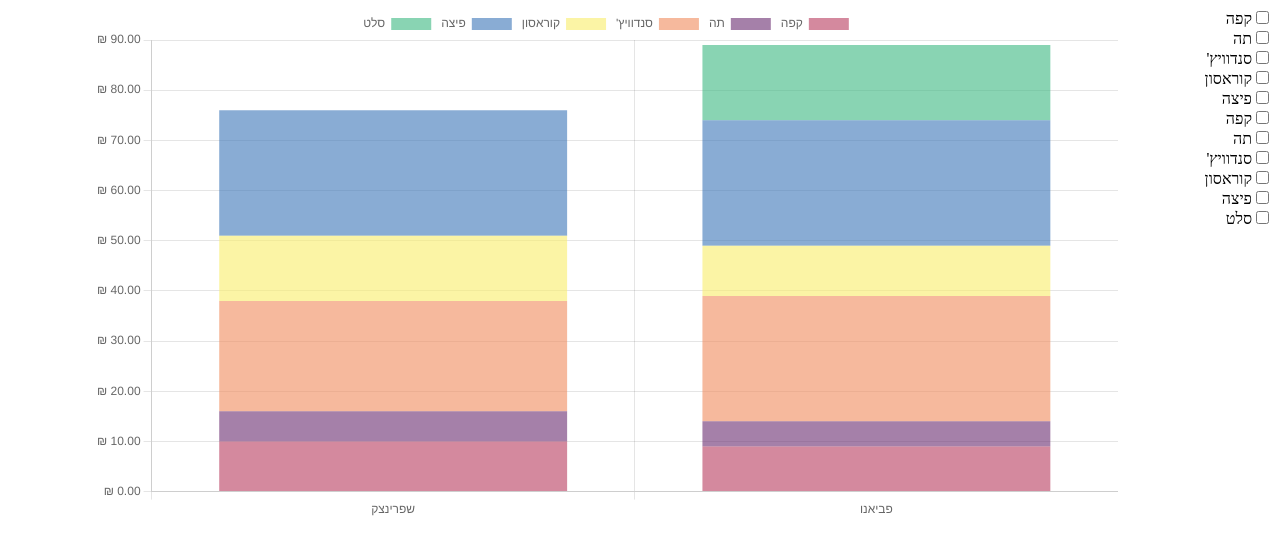
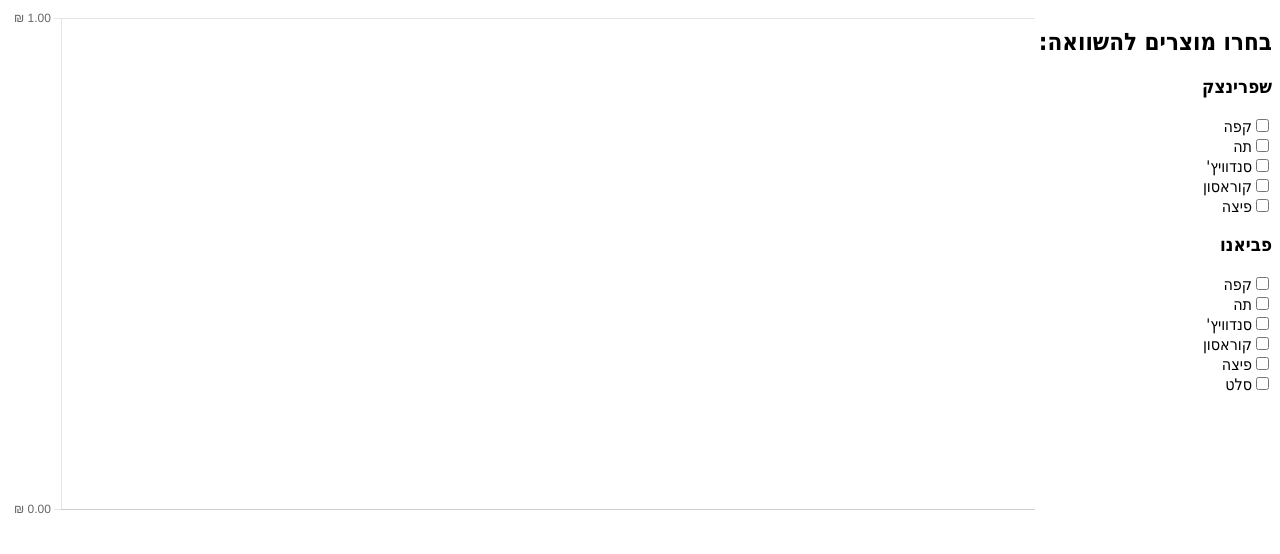
Before and after one commit to papadokolos/huji-market, a Vue app: page / in a window 1280 px wide. Shown: the top 554 px of the page. Built offline with nearby package versions, Linux system fonts and the light colour scheme.

Commit message:
Connect product selection to graph data

```diff
--- a/src/App.vue
+++ b/src/App.vue
@@ -1,12 +1,22 @@
 <script setup>
-import { ref } from 'vue'
+import { ref, computed } from 'vue'
 import BarChart from './components/BarChart.vue'
 import Papa from 'papaparse'
+import { groupBy, removeDuplicates, filterOldPrices } from './assets/utils'
 
 
-const checkedNames = ref(['Jack'])
-const prices = ref([])
-prices.value = [
+const availablePrices = ref([])
+const pricesByLocation = computed(() => {
+  let parsedPrices = availablePrices.value.map((price) => {
+        price['מחיר'] = price['מחיר'].slice(1)
+        return price
+    })
+
+  return groupBy(parsedPrices, 'מקום')
+})
+const checkedProducts = ref([])
+
+availablePrices.value = [
     {
         "מחיר": "₪10.00",
         "קטגוריה": "שתייה",
@@ -104,13 +114,17 @@ prices.value = [
   <main>
     <div class="price-compare-container">
       <div class="selection-container">
-        <div v-for="(price, index) in prices" :key="index">
-          <input type="checkbox" :id="index" :value="price" v-model="checkedNames">
-          <label :for="index">{{price['מוצר']}}</label>
+        <h2>בחרו מוצרים להשוואה:</h2>
+        <div v-for="(prices, location, index) in pricesByLocation" :key="index">
+          <h3>{{ location }}</h3>
+          <div v-for="(price, nestedIndex) in prices" :key="nestedIndex">
+            <input type="checkbox" :id="100 * (index+1) + (nestedIndex+1)" :value="price" v-model="checkedProducts">
+            <label :for="100 * (index+1) + (nestedIndex+1)">{{price['מוצר']}}</label>
+          </div>
         </div>
       </div>
       <div class="chart-container">
-        <BarChart :prices="prices"/>
+        <BarChart :prices="checkedProducts"/>
       </div>
     </div>
   </main>
@@ -122,9 +136,10 @@ prices.value = [
   flex-wrap: wrap;
   justify-content: center;
   direction: rtl;
+  font-family: Tahoma, Verdana, Arial, Helvetica, sans-serif;
 }
 
-@media (max-width: 1024px) {
+@media (max-width: 1024px) or (max-height: 400px) {
   .price-compare-container {
     flex-direction: column;
   }
@@ -132,6 +147,7 @@ prices.value = [
 }
 .selection-container {
   direction: rtl;
+  margin-bottom: 5vh;
 }
 .chart-container {
   position: relative;
--- /dev/null
+++ b/src/assets/utils.js
@@ -0,0 +1,52 @@
+export function groupBy(objs, key) {
+    return objs.reduce((r, a) => {
+        r[a[key]] = r[a[key]] || []
+        r[a[key]].push(a)
+        return r
+    }, Object.create(null))
+}
+
+export function removeDuplicates(objs, keys = null) {
+    if (!objs) {
+        return null
+    }
+
+    if (keys) {
+        return objs.filter((v,i,a)=>a.findIndex(v2=>keys.every(k=>v2[k] ===v[k]))===i)
+    }
+    else {
+        return objs.filter((v,i,a)=>a.findIndex(v2=>(JSON.stringify(v2) === JSON.stringify(v)))===i)
+    }
+}
+
+export function filterOldPrices(prices) {
+    let filteredPrices = []
+
+    let pricesByLocation = groupBy(prices, 'מקום')
+    Object.entries(pricesByLocation).forEach(([location, locationPrices]) => {
+        let productPrices = groupBy(locationPrices, 'מוצר')
+        Object.entries(productPrices).forEach(([product, productPrices]) => {
+            if (productPrices) {
+                let newestPrice = takeNewestPrice(productPrices)
+                filteredPrices.push(newestPrice)
+            }
+        })
+    })
+
+    return filteredPrices
+}
+
+function takeNewestPrice(pricesByLocation) {
+    let newestDate = new Date(pricesByLocation[0]['תאריך'])
+    let newestPriceObject = pricesByLocation[0]
+
+    pricesByLocation.forEach((priceObject) => {
+        let date = new Date(priceObject['תאריך'])
+        if (date > newestDate) {
+            newestDate = date
+            newestPriceObject = priceObject
+        }
+    })
+
+    return newestPriceObject
+}
--- a/src/components/BarChart.vue
+++ b/src/components/BarChart.vue
@@ -2,6 +2,7 @@
 import { ref, watch, computed } from 'vue'
 import { Bar } from 'vue-chartjs'
 import { Chart as ChartJS, Title, Tooltip, Legend, BarElement, CategoryScale, LinearScale } from 'chart.js'
+import { groupBy, removeDuplicates, filterOldPrices } from '../assets/utils'
 
 
 ChartJS.register(Title, Tooltip, Legend, BarElement, CategoryScale, LinearScale)
@@ -57,66 +58,14 @@ const chartOptions = computed(() => {
                 ticks: {
                     callback: (value, index, ticks) => {
                         return formatNumberToNIS(value)
-                    }
+                    },
+                    stepSize: 5
                 },
                 stacked: true
             }
         }
     }
 })
-
-function groupBy(objs, key) {
-    return objs.reduce(function (r, a) {
-        r[a[key]] = r[a[key]] || []
-        r[a[key]].push(a)
-        return r
-    }, Object.create(null))
-}
-
-function removeDuplicates(objs, keys = null) {
-    if (!objs) {
-        return null
-    }
-
-    if (keys) {
-        return objs.filter((v,i,a)=>a.findIndex(v2=>keys.every(k=>v2[k] ===v[k]))===i)
-    }
-    else {
-        return objs.filter((v,i,a)=>a.findIndex(v2=>(JSON.stringify(v2) === JSON.stringify(v)))===i)
-    }
-}
-
-function filterOldPrices(prices) {
-    let filteredPrices = []
-
-    let pricesByLocation = groupBy(prices, 'מקום')
-    Object.entries(pricesByLocation).forEach(([location, locationPrices]) => {
-        let productPrices = groupBy(locationPrices, 'מוצר')
-        Object.entries(productPrices).forEach(([product, productPrices]) => {
-            if (productPrices) {
-                let newestPrice = takeNewestPrice(productPrices)
-                filteredPrices.push(newestPrice)
-            }
-        })
-    })
-
-    return filteredPrices
-}
-
-function takeNewestPrice(pricesByLocation) {
-    let newestDate = new Date(pricesByLocation[0]['תאריך'])
-    let newestPriceObject = pricesByLocation[0]
-
-    pricesByLocation.forEach((priceObject) => {
-        let date = new Date(priceObject['תאריך'])
-        if (date > newestDate) {
-            newestDate = date
-            newestPriceObject = priceObject
-        }
-    })
-
-    return newestPriceObject
-}
 
 const arrayOfColors = [
     'rgb(184, 59, 94, 0.6)',
@@ -182,7 +131,8 @@ watch(pricesByProduct, (newPrices, oldPrices) => {
             let dataset = {
                 label: product,
                 data: productPrices,
-                backgroundColor: getNextColor()
+                backgroundColor: getNextColor(),
+                barPercentage: 0.25
             }
 
             chartDatasets.push(dataset)
@@ -197,12 +147,9 @@ watch(newestPrices, (newPrices, oldPrices) => {
 })
 
 watch(() => props.prices, (newPrices, oldPrices) => {
+    colorIndex = 0
     let filteredPrices = removeDuplicates(newPrices)
     filteredPrices = filterOldPrices(filteredPrices)
-    filteredPrices = filteredPrices.map((price) => {
-        price['מחיר'] = price['מחיר'].slice(1)
-        return price
-    })
     newestPrices.value = filteredPrices
 }, { immediate: true })
 </script>
@@ -210,3 +157,6 @@ watch(() => props.prices, (newPrices, oldPrices) => {
 <template>
     <Bar id="my-chart-id" :data="chartData" :options="chartOptions" />
 </template>
+
+<style scoped>
+</style>
```
